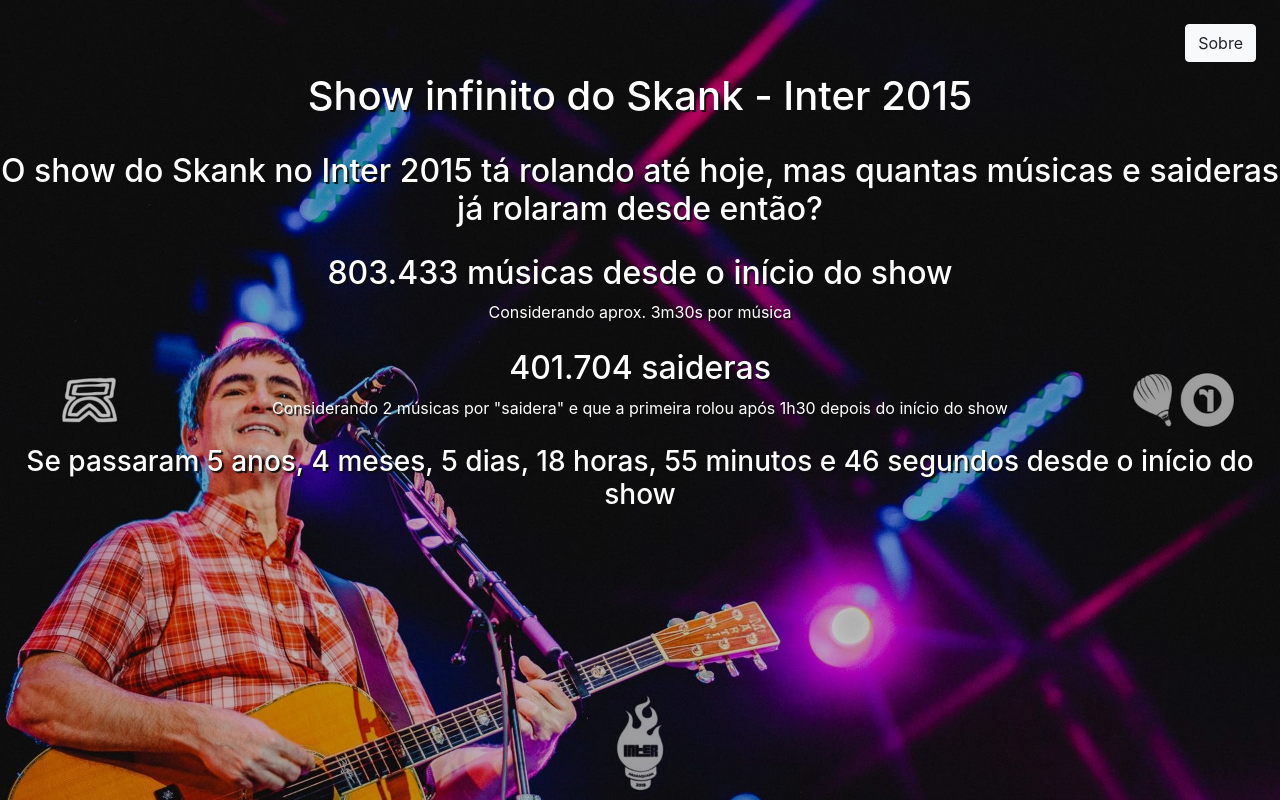
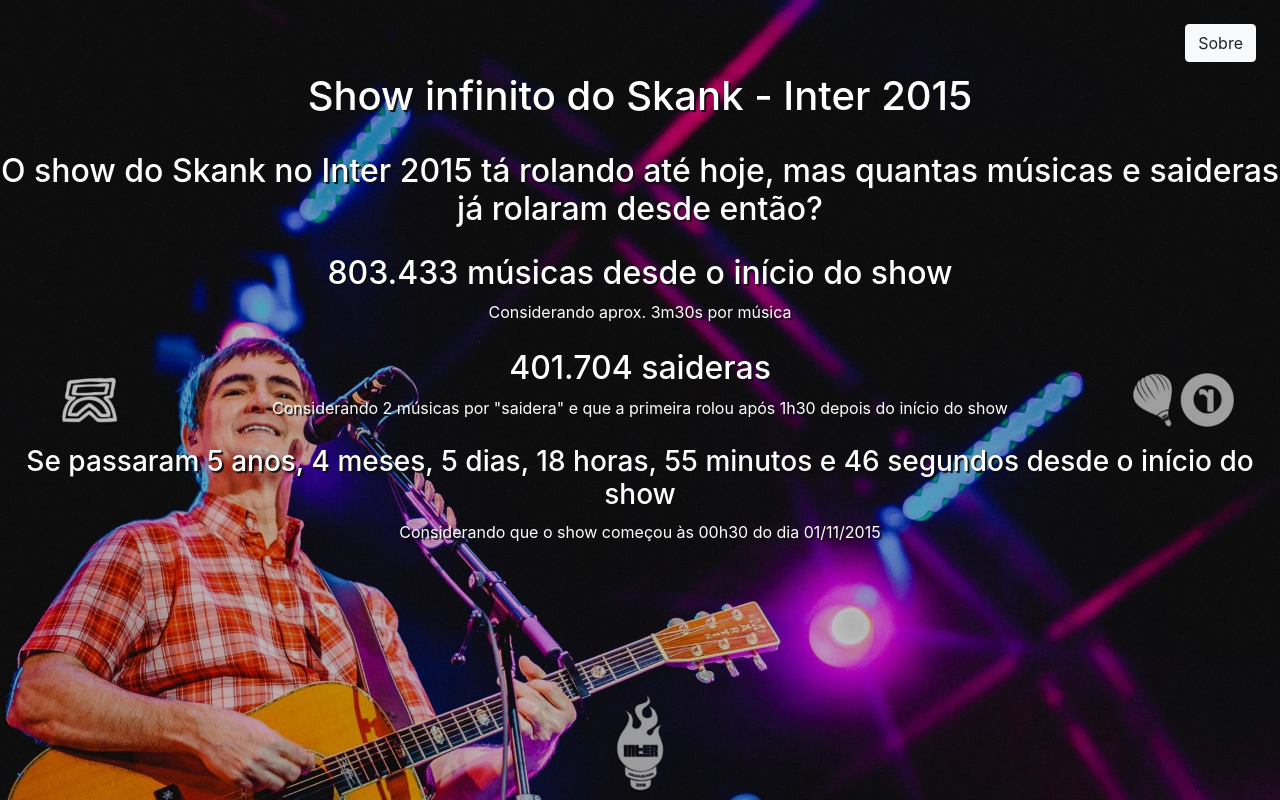
Before and after one commit to felimenta970/skank-saidera-counter, a React (Create React App) app: page / in a window 1280 px wide. Built offline with nearby package versions, Linux system fonts and the light colour scheme.

Commit message:
Organized files

```diff
--- a/src/App.js
+++ b/src/App.js
@@ -1,13 +1,13 @@
 import React from 'react';
 
 // Import do componente com textos de timer
-import Timer from './timeCounter.js';
+import Timer from './Components/timeCounter.js';
 
 // Import do botão do Bootstrap
 import Button from 'react-bootstrap/Button';
 
 // Import do componente Modal
-import ModalSobre from './ModalSobre.js';
+import ModalSobre from './Components/ModalSobre.js';
 
 // Import css
 import './App.css';
--- a/src/timeCounter.js
+++ b/src/Components/timeCounter.js
@@ -1,4 +1,4 @@
-import './App.css';
+import './../App.css';
 
 import React, { useEffect, useState } from 'react';
 
@@ -62,6 +62,7 @@
 
             {/* Tempo desde o início do show */}
             <h3 className="dataText">Se passaram {diference.years} anos, {diference.months} meses, {diference.days} dias, {diference.hours} horas, {diference.minutes} minutos e {Math.round(diference.seconds)} segundos desde o início do show</h3>
+            <div className="subText">Considerando que o show começou às 00h30 do dia 01/11/2015</div>
 
             <br/>
         </div>
```
Also changed, not shown: src/Components/ModalSobre.js (renamed from src/ModalSobre.js).
